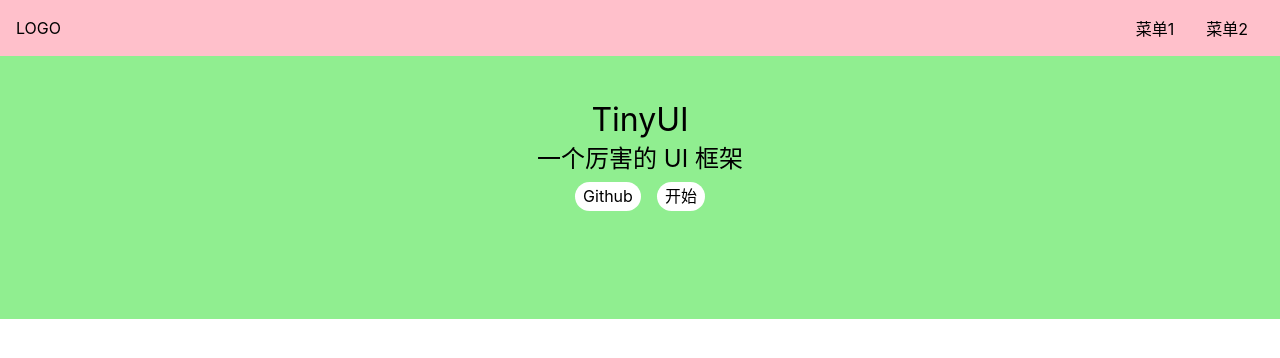
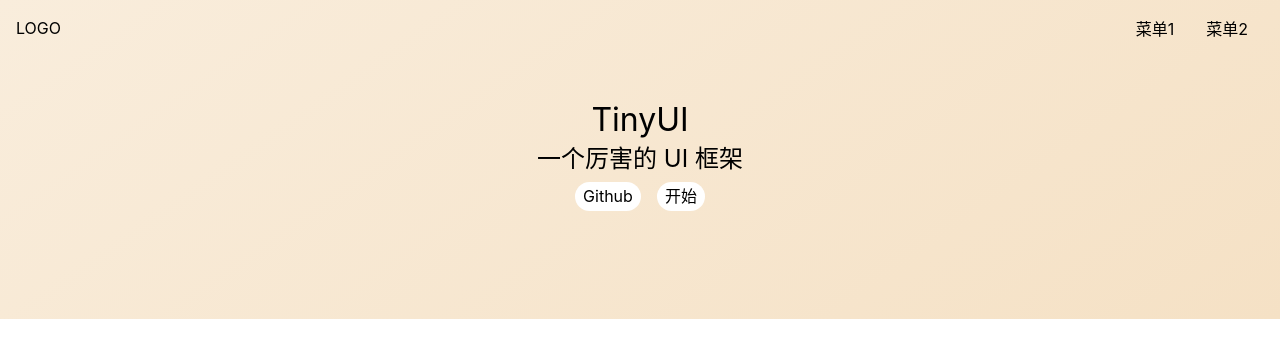
Before and after one commit to cajohan/tiny-vue3-ui, a Vue app: page / in a window 1280 px wide. Shown: the top 358 px of the page. Built offline with nearby package versions, Linux system fonts and the light colour scheme.

Commit message:
背景渐变

```diff
--- a/src/components/Topnav.vue
+++ b/src/components/Topnav.vue
@@ -23,7 +23,6 @@ export default {
 </script>
 <style lang="scss" scoped>
 .topnav {
-  background: pink;
   display: flex;
   padding: 16px;
   position: fixed;
--- a/src/views/Home.vue
+++ b/src/views/Home.vue
@@ -1,12 +1,12 @@
 <template>
-  <div>
+  <div class="topnavAndBanner">
     <Topnav/>
     <div class="banner">
       <h1>TinyUI</h1>
       <h2>一个厉害的 UI 框架</h2>
       <p class="actions">
         <a href="https://github.com/cajohan">Github</a>
-        <router-link  to="/doc">开始</router-link>
+        <router-link to="/doc">开始</router-link>
       </p>
     </div>
   </div>
@@ -21,16 +21,20 @@ export default {
 </script>
 
 <style lang="scss" scoped>
-.banner{
+.topnavAndBanner{
+  background: rgb(249,237,220);
+  background: linear-gradient(145deg, rgba(249,237,220,1) 0%, rgba(245,225,197,1) 100%);
+}
+.banner {
   padding: 100px 0;
   display: flex;
   justify-content: center;
   align-items: center;
   flex-direction: column;
-  background: lightgreen;
-  > .actions{
+  > .actions {
     padding: 8px 0;
-    a{
+
+    a {
       margin: 0 8px;
       background: #fff;
       display: inline-block;
```
